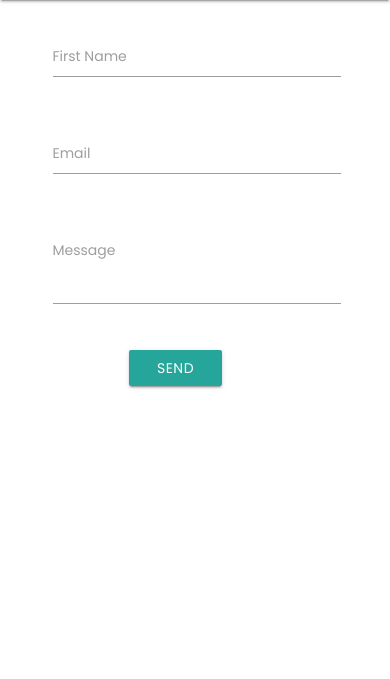
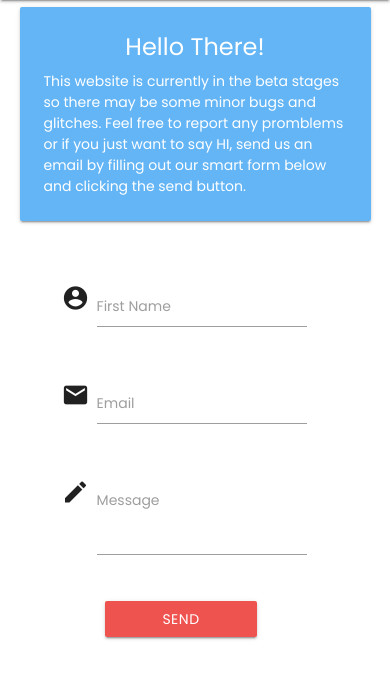
Before and after one commit to jmichael77/boris-bikes, a PHP site: page /contact.html in a window 390 px wide. Shown: the part 56-735 px from the top of the page. Run offline with PHP 8.4, Linux system fonts and the light colour scheme; some libraries are stand-ins or nearby versions.

Commit message:
updated contact form & background on mobile

```diff
--- a/contact.html
+++ b/contact.html
@@ -30,9 +30,32 @@
 
     <!-- Contact Form
     =========================================================================-->
+    <div class="container">
+
+     <div class="row">
+        <div class="col s12 m12 l12">
+          <div class="card blue lighten-2">
+            <div class="card-content white-text">
+              <span class="center-align card-title">Hello There!</span>
+              <p>
+                This website is currently in the beta stages so there may be some minor bugs and glitches.
+                Feel free to report any promblems or if you just want to say HI, send us an email by filling
+                out our smart form below and clicking the send button.
+              </p>
+            </div>
+            <!-- <div class="card-action">
+              <a class="white-text" href="#">This is a link</a>
+              <a class="white-text" href="#">This is a link</a>
+            </div> -->
+          </div>
+        </div>
+      </div>
+
+      <!-- Form -->
       <div class="contact-form center-align">
         <form method="POST" action="http://formspree.io/onahypetingx@gmail.com">
-        <div class="row">
+
+          <!-- Name Row -->
           <div class="row">
             <div class="input-field col s12 m8 l8">
               <i class="material-icons prefix">account_circle</i>
@@ -40,6 +63,8 @@
               <label for="icon_prefix">First Name</label>
             </div>
           </div>
+
+          <!-- Email Row -->
           <div class="row">
             <div class="input-field col s12 m8 l8">
               <i class="material-icons prefix">email</i>
@@ -47,7 +72,8 @@
               <label for="icon_email">Email</label>
             </div>
           </div>
-          </form>
+
+          <!-- Message Row -->
           <div class="row">
             <div class="input-field col s12 m12 l12">
               <i class="material-icons prefix">mode_edit</i>
@@ -55,9 +81,12 @@
               <label for="icon_prefix2">Message</label>
             </div>
           </div>
-        <button class="btn" type="submit">Send</button>
-      </form>
-    </div>
+
+          <button class="form-btn btn red lighten-1" type="submit">Send</button>
+
+        </form> <!-- Whole Form -->
+      </div> <!-- Center Align -->
+    </div> <!-- Container -->
 
   </div> <!-- #wrapped, page fade on load -->
 
--- a/css/style.css
+++ b/css/style.css
@@ -184,8 +184,12 @@ nav.nav-center ul li a {
 
 /************************ Contact Page ************************/
 
-.contact-form {
-  margin-top: 5%;
+
+/* Info Banner */
+
+#info-banner {
+  width: 100px;
+  height: 100px;
 }
 
 /* Form Icon Colour */
@@ -223,7 +227,11 @@ textarea.materialize-textarea:focus:not([readonly])+label{
   color: #0277bd;
 }
 
+/* Form Submit Button */
 
+.form-btn {
+  width: 30%;
+}
 
 /************************ Media Query's ************************/
 
@@ -232,8 +240,10 @@ textarea.materialize-textarea:focus:not([readonly])+label{
 
   /***** LANDING PAGE MEDIA QUERYS *****/
   .landing-body {
-    background-image: url("../img/ldn-map.jpg");
-    background-position: cover;
+    background-image: url("../img/london.png");
+    background-size: auto 100%;
+    background-repeat: no-repeat;
+    background-position: center;
   }
 
   .vid-container {
@@ -307,12 +317,16 @@ textarea.materialize-textarea:focus:not([readonly])+label{
 
   /***** CONTACT PAGE MEDIA QUERYS *****/
 
-  .contact-form {
+  form {
     margin-right: 10%;
   }
 
-  .material-icons {
-    display: none;
+  .contact-form {
+    margin: 10%;
+  }
+
+  .form-btn {
+    width: 60%;
   }
 
 }
@@ -322,11 +336,12 @@ textarea.materialize-textarea:focus:not([readonly])+label{
 
   /* LANDING PAGE MEDIA QUERYS */
   .landing-body {
-    background-image: url("../img/ldn-map.jpg");
+    background-image: url("../img/london.png");
     background-position: center;
-   /* background-attachment: fixed;
-    background-position: 47% 25%;
-    background-repeat: no-repeat;*/
+    background-attachment: fixed;
+    background-position: 78% 25%;
+    background-repeat: no-repeat;
+    background-size: auto 100%;
   }
 
   .vid-container {
```
Also changed, not shown: img/london.png (added). Lines whose indentation alone changed are shown as unchanged.
